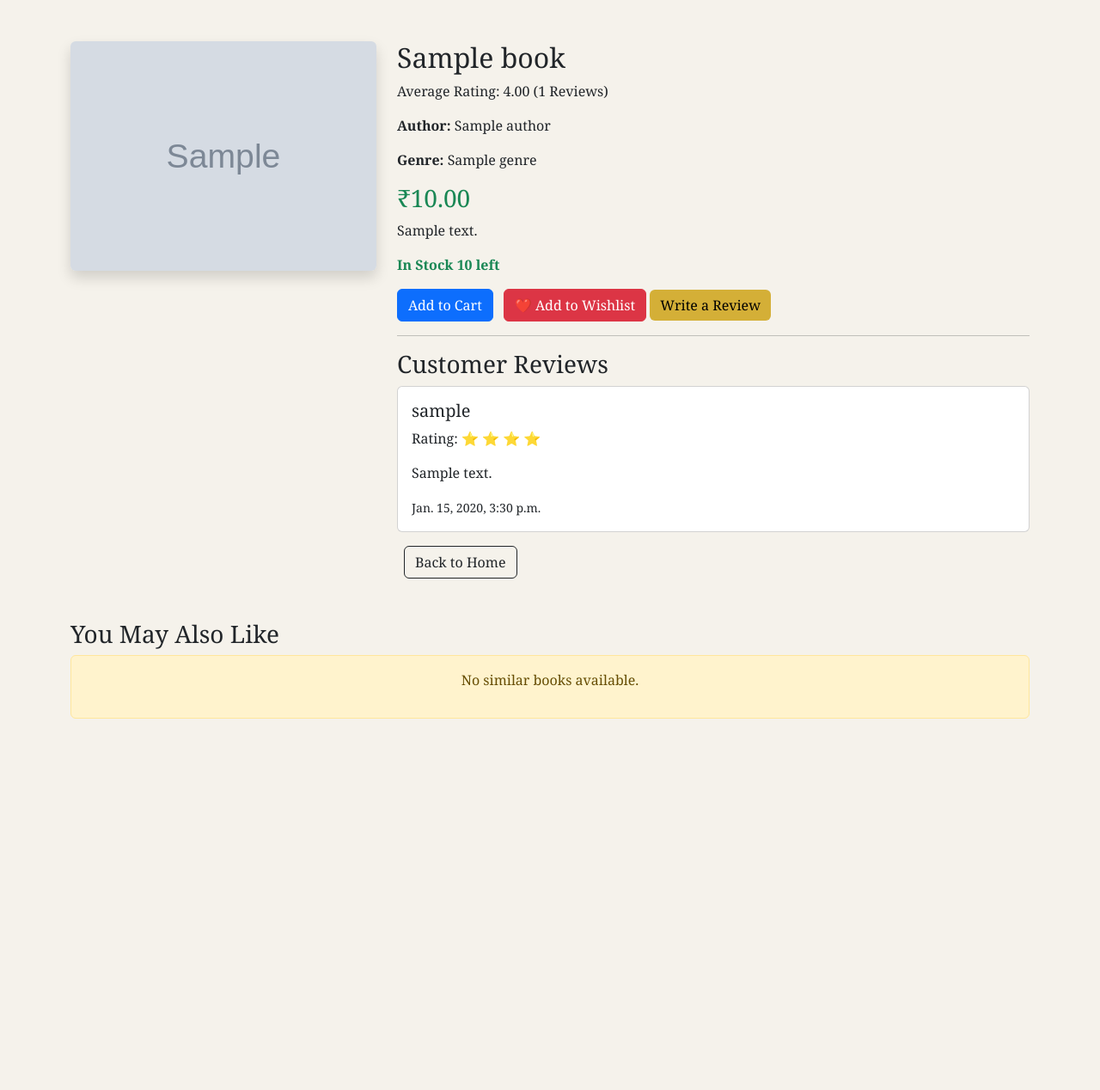
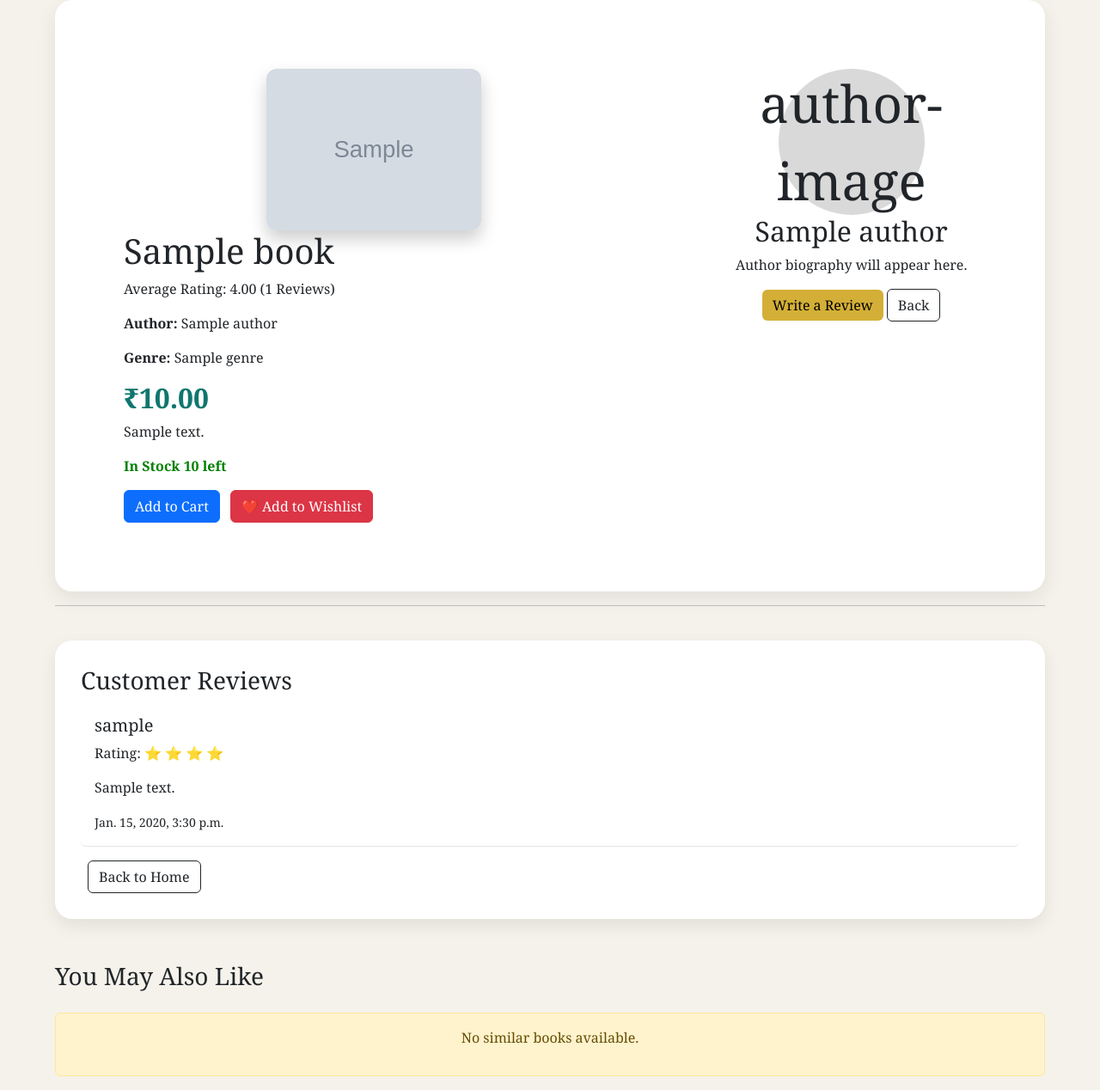
Before and after one commit to abhayrwt27/house-of-books, a Django app: page /book/1/ in a window 1280 px wide. Shown: the part 117-1385 px from the top of the page at 86% size. Before the commit the page ends 953 px from the top, so only its background shows below. Run offline with Django 5.2, Linux system fonts and the light colour scheme; a user stored in the database is signed in; tables that the repository leaves empty hold one stand-in row (values such as "Sample post"); grey boxes marked "Sample" are stand-in pictures; parts of the project's set-up code (start-up, migrations or seed data) failed here and were passed over.

Commit message:
Enhanced the UI of book detail

```diff
--- a/books/static/css/style.css
+++ b/books/static/css/style.css
@@ -165,3 +165,110 @@ body{
 .view-button:hover{
     background-color: #55357e;
 }
+
+.page-container{
+    width: 90%;
+    margin: auto;
+}
+
+.book-container{
+    display: flex;
+    gap: 40px;
+    border-radius: 20px;
+    background: white;
+    padding: 40px;
+    box-shadow: 0 8px 25px rgba(0,0,0,0.08);
+}
+
+.book-left, .book-right{
+    width: 50%;
+    padding: 40px;
+}
+
+.book-left{
+    flex: 2;
+}
+
+.book-right{
+    flex: 1;
+    text-align: center;
+}
+
+.book-right img{
+    width: 180px;
+    height: 180px;
+    border-radius: 50%;
+    object-fit: cover;
+}
+
+.book-cover{
+    width: 250px;
+    display: block;
+    margin: auto;
+    border-radius: 12px;
+    box-shadow: 0 10px 20px rgba(0,0,0,0.2);
+}
+
+.no-image{
+    height: 350px;
+    display: flex;
+    align-items: center;
+    justify-content: center;
+    background: #f4f4f4;
+    border-radius: 15px;
+}
+
+.author-image{
+    width: 170px;
+    height: 170px;
+    margin: auto;
+    border-radius: 50%;
+    background: #d9d9d9;
+    display: flex;
+    justify-content: center;
+    align-items: center;
+    font-size: 60px;
+}
+
+.price{
+    font-size: 30px;
+    color: #2e8b57;
+    font-weight: bold;
+}
+
+.stock{
+    color: green;
+    font-weight: bold;
+}
+
+.book-btn{
+    padding: 10px 20px;
+    border-radius: 10px;
+}
+
+.review{
+    margin-top: 40px;
+    padding: 30px;
+    border-radius: 20px;
+    background: white;
+    box-shadow: 0 8px 20px rgba(0,0,0,0.08);
+}
+
+.review .card{
+    border: none;
+    border-bottom: 1px solid #e5e5e5;
+}
+
+.recommendations{
+    margin-top: 50px;
+}
+
+.recommendations h3{
+    margin-bottom: 25px;
+}
+
+.price{
+    color: #0f766e;
+    font-size: 2rem;
+    font-weight: bold;
+}
--- a/books/templates/books/book_detail.html
+++ b/books/templates/books/book_detail.html
@@ -1,33 +1,46 @@
 {% extends 'books/base.html' %}
 {% block content %}
-<div class="container mt-5">
-    <div class="row">
-        <div class="col-md-4">
+<div class="page-container">
+    <div class="book-container">
+        <!-- LEFT PAGE -->
+        <div class="book-left">
             {% if book.cover_image %}
-                <img src="{{book.cover_image.url}}" class="img-fluid rounded shadow">
+                <img src="{{book.cover_image.url}}" class="book-cover">
             {% else %}
-                <div class="bg-light text-center p-5 border rounded">
+                <div class="no-image">
                     No Image Available
                 </div>
             {% endif %}
-        </div>
-        <div class="col-md-8">
-            <h2>{{book.title}}</h2>
+            <h1 class="book-title">{{book.title}}</h1>
             <p>Average Rating: {{book.average_rating}} ({{book.review_count}} Reviews)</p>
             <p><strong>Author: </strong>{{book.author}}</p>
             <p><strong>Genre: </strong>{{book.genre}}</p>
-            <h3 class="text-success">₹{{book.price}}</h3>
+            <h3 class="price">₹{{book.price}}</h3>
             <p>{{book.description}}</p>
             {% if book.stock > 0 %}
-                <p class="text-success"><strong>In Stock {{book.stock}} left</strong></p>
+                <p class="stock">In Stock {{book.stock}} left</p>
                 <a href="{% url 'add_to_cart' book.id %}" class="btn btn-primary">Add to Cart</a>
                 <a href="{% url 'toggle_wishlist' book.id %}" class="btn btn-danger ms-2">❤️ Add to Wishlist</a>
             {% else %}
                 <p class="text-danger"><strong>Out of Stock</strong></p>
                 <button class="btn btn-secondary"disabled>Out of Stock</button>
             {% endif %}
+        </div>
+
+        <!-- RIGHT PAGE -->
+         <div class="book-right">
+            <div class="author-image">
+                author-image
+            </div>
+            <h2>{{book.author}}</h2>
+            <p>Author biography will appear here.</p>
             <a href="{% url 'review_book' book.id %}" class="btn btn-warning">Write a Review</a>
+            <a href="/" class="btn btn-outline-dark">Back</a>
+        </div>
+    </div>
     <hr>
+    <!-- Reviews -->
+    <div class="review">
         <h3>Customer Reviews</h3>
         {% if reviews %}
             {% for review in reviews %}
@@ -41,8 +54,7 @@
                                     ⭐
                                 {% endif %}
                             {% endfor %}
-                            </p>
-
+                        </p
                         <p>{{review.comment}}</p>
                         <small>{{review.created_at}}</small>
                     </div>
@@ -51,11 +63,11 @@
         {% else %}
                 <p>No reviews yet. Be the first to review this book!</p>
         {% endif %}
-
         <a href="/" class="btn btn-outline-dark ms-2">Back to Home</a>
     </div>
-    </div>
 
+    <!-- RECOMMENDATIONS -->
+    <div class="recommendations">
         <h3 class="mt-5">You May Also Like</h3>
         <div class="row">
             {% for recommended_book in recommended_books %}
@@ -69,6 +81,7 @@
             {% endfor %}
         </div>
     </div>
+</div>
 
 
 {% endblock %}
```
Lines whose indentation alone changed are shown as unchanged.
